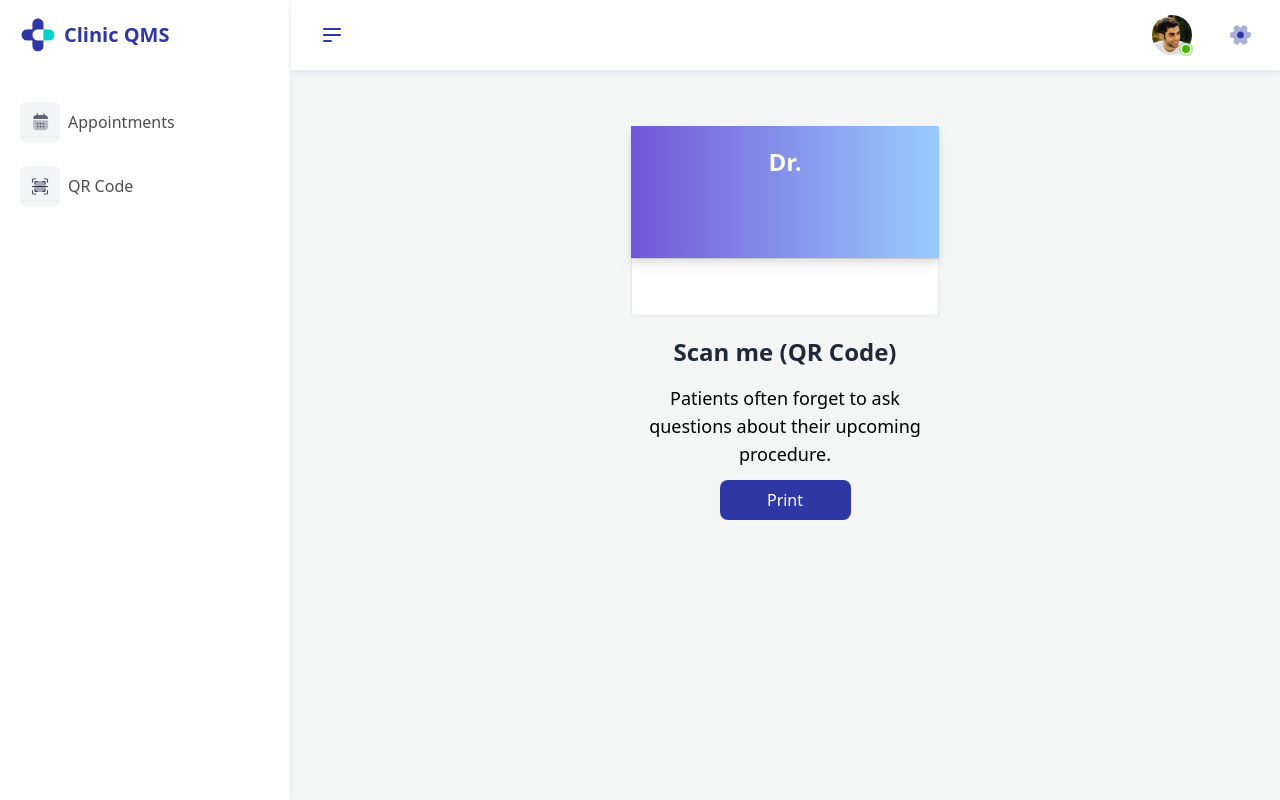
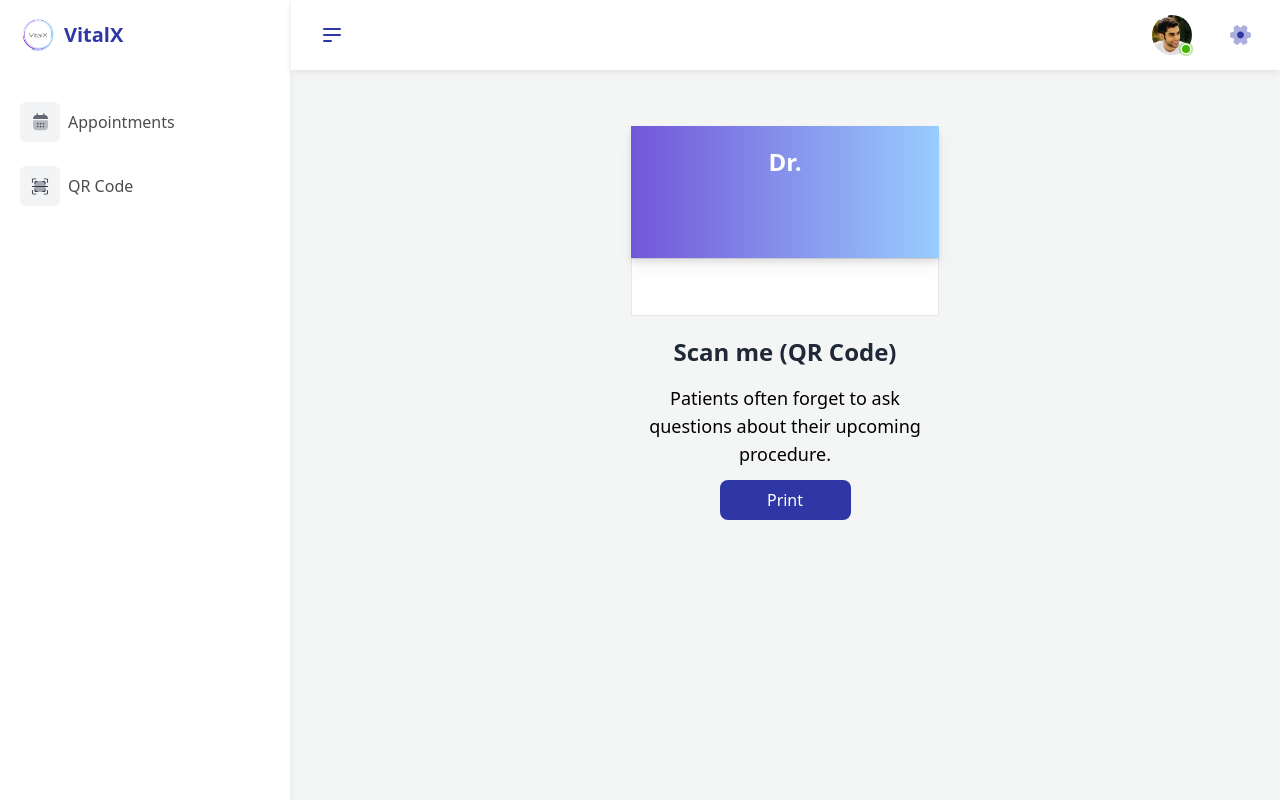
Before and after one commit to atifcssindia/ClinicQMS, a React (Create React App) app in the folder client/: page /qr in a window 1280 px wide. Built offline with nearby package versions, Linux system fonts and the light colour scheme; sample sign-in values are in the browser's storage.

Commit message:
updated logo

```diff
--- a/client/src/Login.js
+++ b/client/src/Login.js
@@ -363,7 +363,7 @@ const Login = () => {
                   className="min-w-[131px] w-full text-base font-medium rounded-lg py-2 px-5 border bg-white hover:text-white border-[#2E37A4] hover:bg-[#2E37A4] text-[#1a238f]"
                 >
                   {" "}
-                  login through
+                  Login via OTP
                 </button>{" "}
               </div>
             </>
--- a/client/src/components/SideBar.js
+++ b/client/src/components/SideBar.js
@@ -23,8 +23,8 @@ const SideBar = () => {
           </span>
 
           <span className={`ml-2  ${isSidebarOpen ? "lg:hidden" : ""} `}>
-            Clinic
-            <span className="text-[#2E37A4] font-semibold "> QMS</span>
+            Vital
+            <span className="text-[#2E37A4] font-semibold ">X</span>
           </span>
         </div>
 
```
Also changed, not shown: client/public/images/logo.png, 1 other file (tests, documents, lock files or other folders).
